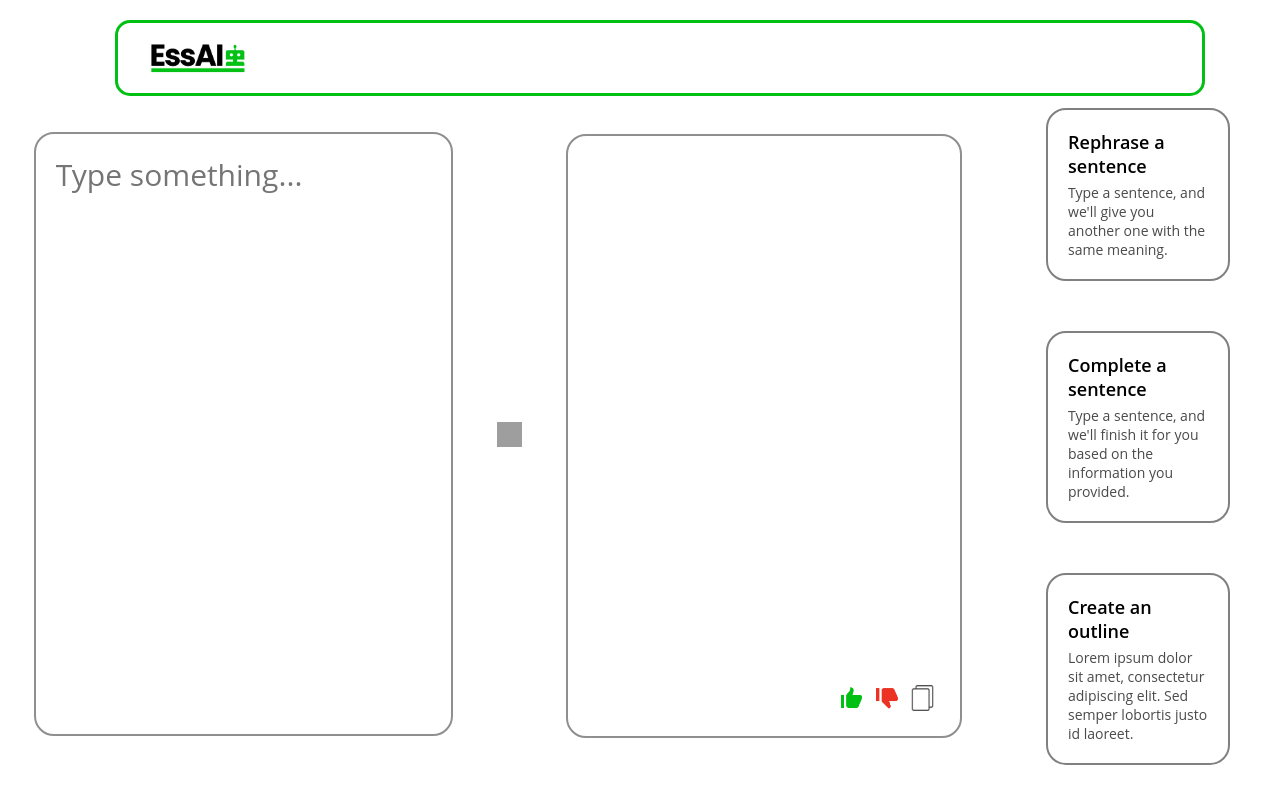
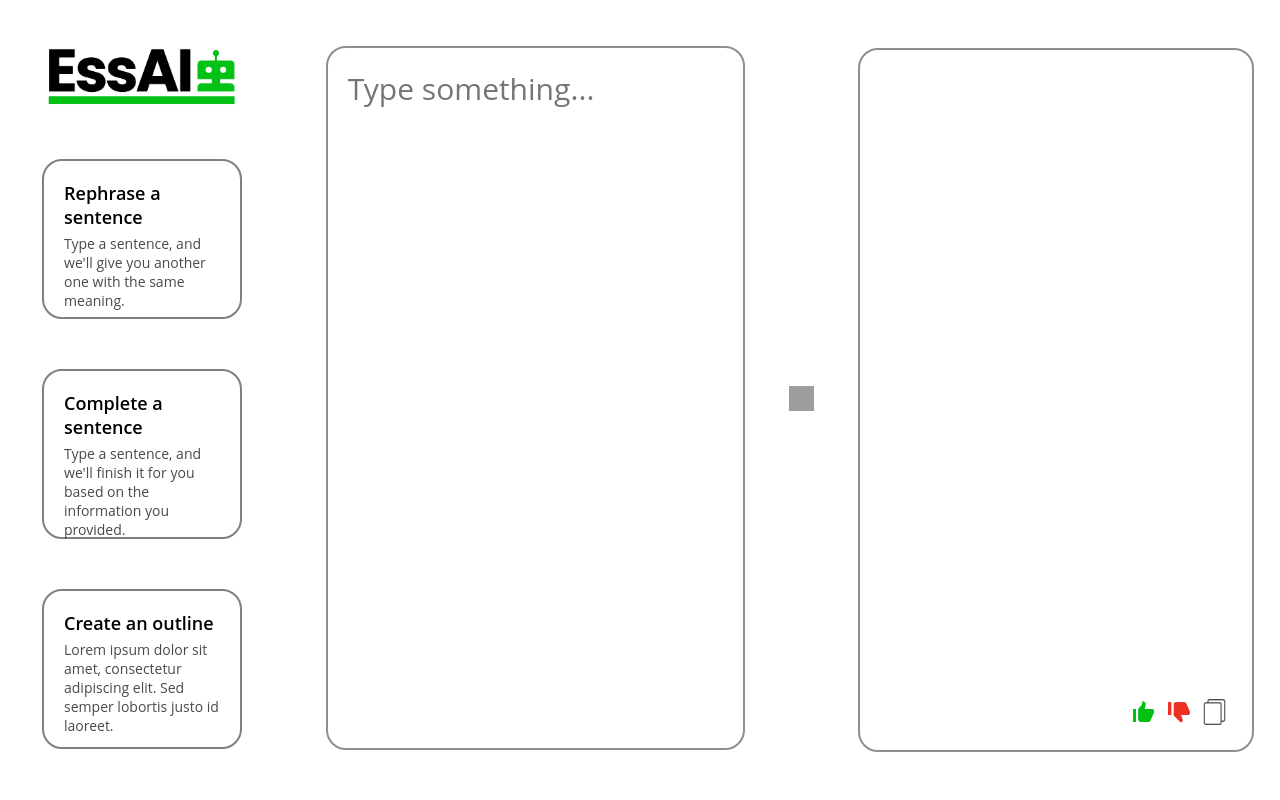
Before and after one commit to jakob-bjorner/essay-dashboard, a React (Create React App) app in the folder essay-dashboard/: page /rephrase in a window 1280 px wide. Built offline with nearby package versions, Linux system fonts and the light colour scheme; grey boxes are pictures that could not be loaded.

Commit message:
removed navbar

```diff
--- a/essay-dashboard/src/App.css
+++ b/essay-dashboard/src/App.css
@@ -37,7 +37,9 @@ button {
 	height: 30px;
 }
 .logo {
-	width: 100px;
+	width: 200px;
+	padding-top: 20px;
+	padding-bottom: 20px;
 }
 
 body {
@@ -48,7 +50,7 @@ body {
 	display: flex;
 	align-items: center;
 	justify-content: center;
-	height: 80vh;
+	height: 100vh;
 	width: 100vw;
 }
 
@@ -66,7 +68,7 @@ body {
 }
 .function-sidebar {
 	width: 30vw;
-	height: 100%;
+	height: 95%;
 	/* background-color: white; */
 	/* border-left: 3px solid rgb(179, 179, 179, 0.7); */
 	margin-left: 20px;
@@ -77,7 +79,7 @@ body {
 	display: flex;
 	align-items: center;
 	flex-direction: column;
-	justify-content: center;
+	justify-content: space-evenly;
 	box-shadow: white 0px 2px 8px 0px;
 	transition: 0.25s ease-in-out;
 	/* border: 2px solid grey; */
@@ -116,6 +118,7 @@ body {
 	border: 2px solid gray;
 	background-color: white;
 	transition: 0.25s ease-in-out;
+	min-height: 20vh;
 }
 .function-btn:hover {
 	background-color: rgb(250, 250, 250);
@@ -144,6 +147,8 @@ body {
 	background-color: white;
 	transition: 0.25s ease-in-out;
 	border: 2px solid #00C113;
+	min-height: 20vh;
+
 }
 .active-function-btn:hover {
 	background-color: rgb(250, 250, 250);
@@ -178,7 +183,7 @@ body {
 	text-align: left;
 	border: 2px solid rgb(143, 143, 143);
 	border-radius: 20px;
-	min-height: 70vh;
+	min-height: 82.5vh;
 	min-width: 27.5vw;
 	padding: 20px;
 	transition: 0.5s ease-in-out;
--- a/essay-dashboard/src/App.js
+++ b/essay-dashboard/src/App.js
@@ -67,16 +67,16 @@ export default function App() {
 	}
 	return (
 		<div className="App">
-			<div className="header">
+			{/* <div className="header">
         <div className="navbar">
         <div className="logo-holder">
 			<img src={logo} className="logo" alt="logo"></img>
 		</div>
         </div>
-    		</div>
+    		</div> */}
 			<div className="box">
-				<Outlet/>
 				<div className="function-sidebar">
+					<img src={logo} className="logo" alt="logo"></img>
 					<div className="btn-holder">
 						<SidebarButton
 							index={0}
@@ -99,6 +99,7 @@ export default function App() {
 						/>
 					</div>
 				</div>
+				<Outlet/>
 			</div>
 		</div>
 	);
```
